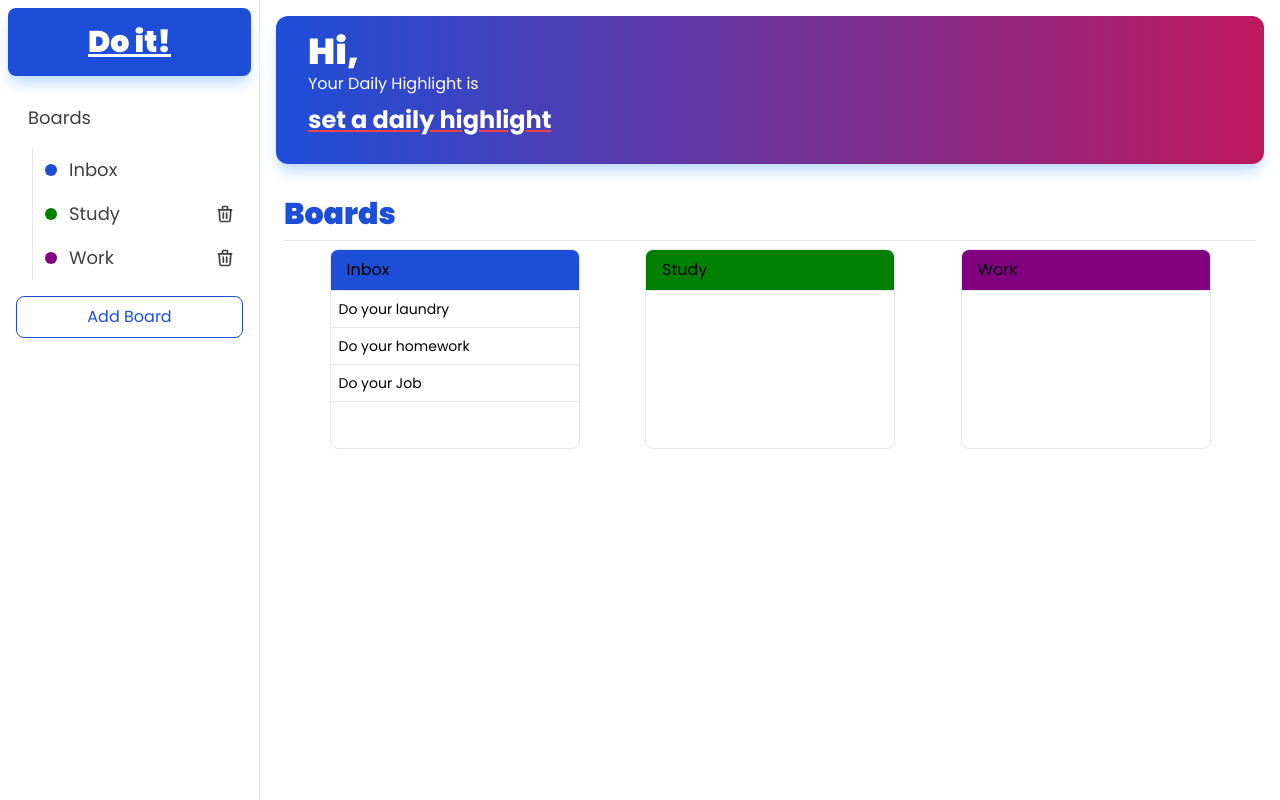
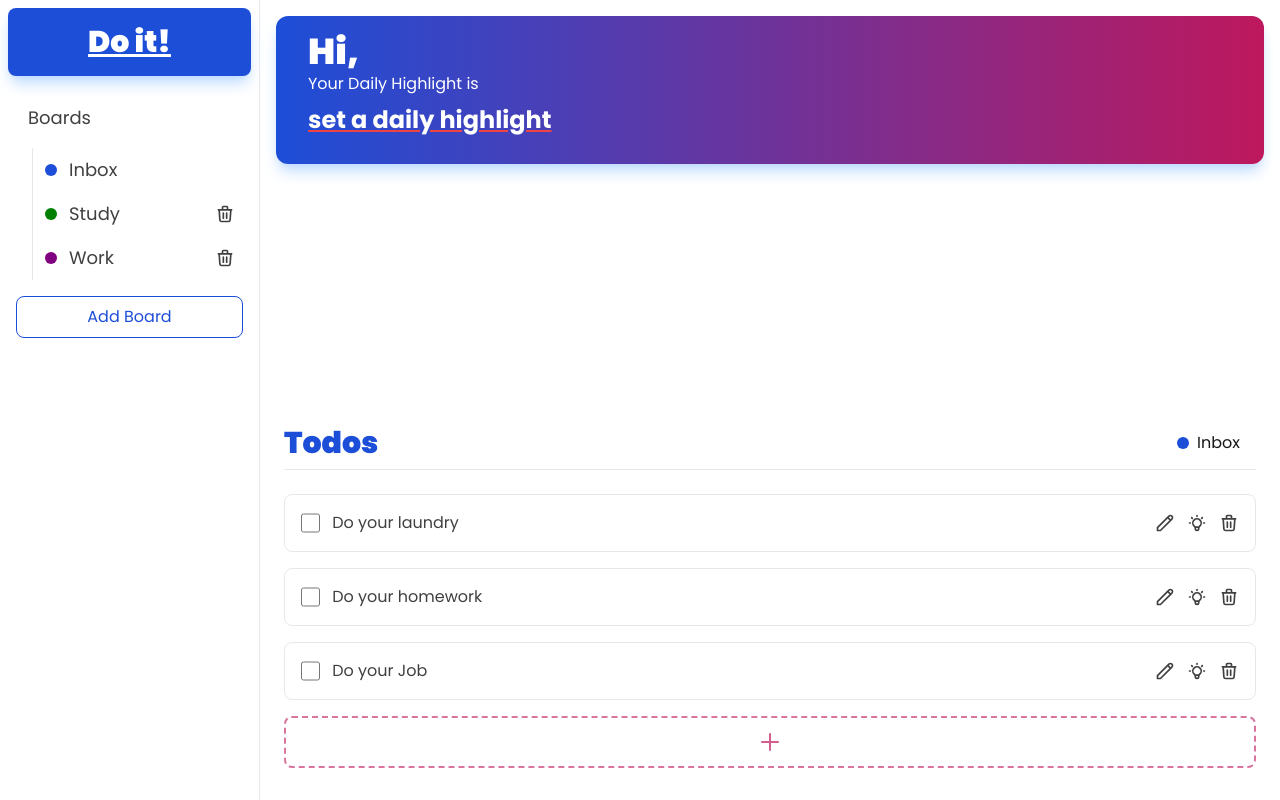
Before and after one commit to Arslan-Soomro/doit, a React (Vite) app: page / in a window 1280 px wide. Built offline with nearby package versions, Linux system fonts and the light colour scheme.

Commit message:
Add mini todo

```diff
--- a/src/App.tsx
+++ b/src/App.tsx
@@ -11,7 +11,6 @@ import SmartTodosList from "./components/SmartTodosList";
 import { useStore } from "./components/store";
 
 function App() {
-
   //TODO Save Todos to local Storage
   //TODO Add Focus Mode
   //TODO add Board View
@@ -20,22 +19,36 @@ function App() {
   //TODO app is not responsive
 
   const [isSideOpen, setIsSideOpen] = useState(false);
+  const [isBoardsOpen, setIsBoardsOpen] = useState(true);
 
   return (
     <>
-      <button onClick={() => setIsSideOpen(!isSideOpen)} className="block md:hidden absolute z-50 bottom-8 left-8 rounded-full bg-pclr-500 text-white shadow-lg shadow-pclr-200 p-3">{isSideOpen ? <ChevronLeftIcon className="w-5 h-5" /> : <ChevronRightIcon className="w-5 h-5" />}</button>
+      <button
+        onClick={() => setIsSideOpen(!isSideOpen)}
+        className="block md:hidden absolute z-50 bottom-8 left-8 rounded-full bg-pclr-500 text-white shadow-lg shadow-pclr-200 p-3"
+      >
+        {isSideOpen ? (
+          <ChevronLeftIcon className="w-5 h-5" />
+        ) : (
+          <ChevronRightIcon className="w-5 h-5" />
+        )}
+      </button>
       <div className="App w-full h-full font-pf">
         <div className="w-full h-full flex">
-          <div className={`w-[260px] transition-all duration-500 h-full absolute md:static md:block ${isSideOpen ? "left-0 top-0" : "-left-full"}`}>
+          <div
+            className={`w-[260px] transition-all duration-500 h-full absolute md:static md:block ${
+              isSideOpen ? "left-0 top-0" : "-left-full"
+            }`}
+          >
             <Sidebar />
           </div>
           <div className="flex-1 flex h-full w-full flex-col">
             <div className="p-4 h-[180px]">
               <Header />
             </div>
-            <div className="flex-1 py-4 overflow-y-auto" >
-              <BoardContainer />
-              {/* <ListContainer /> */}
+            <div className="flex-1 py-4 overflow-y-auto">
+              {/* FIXME Something needs to done here, maybe implement react router */}
+              <BoardContainer />  <ListContainer />
             </div>
           </div>
         </div>
--- a/src/components/Board.tsx
+++ b/src/components/Board.tsx
@@ -15,16 +15,17 @@ const Board = ({ name, color }: props) => {
   return (
     <div className="border rounded-lg w-[250px] h-[200px] overflow-hidden">
       <div
-        className="border-b px-4 py-2 w-full"
+        className="border-b px-4 py-2 text-white w-full"
         style={{ backgroundColor: color }}
       >
         {name}
       </div>
+      {todos.length > 0 ?
       <div className="text-sm w-full h-full overflow-y-auto">
         {todos.map((item, ind) => {
           return <MiniTodo key={ind} text={item.text} done={item.done} />;
         })}
-      </div>
+      </div> : <div className="h-full w-full flex justify-center py-5 text-nclr-700">Empty Board</div>}
     </div>
   );
 };
--- a/src/components/BoardContainer.tsx
+++ b/src/components/BoardContainer.tsx
@@ -13,7 +13,7 @@ const BoardContainer = () => {
       <div className="px-6">
         <hr className="my-2" />
       </div>
-      <div className="px-6 pb-4 w-full flex flex-wrap items-start justify-evenly gap-5">
+      <div className="px-6 pt-2 pb-4 w-full flex flex-wrap items-start justify-evenly gap-5">
         {
           boards.map((item, ind) => {
             return <Board key={ind} name={item.name} color={item.color} />
--- a/src/components/MiniTodo.tsx
+++ b/src/components/MiniTodo.tsx
@@ -1,12 +1,15 @@
 import { useState } from "react";
 import { TODO } from "../utils/customTypes";
+import { useStore } from "./store";
 
 const MiniTodo = ({ text, done } : {text: string, done: boolean}) => {
 
     const [isDone, setIsDone] = useState(done);
+    const updateTodoState = useStore((state) => state.updateTodoState);
 
     const toggler = () => {
         setIsDone(!isDone);
+        updateTodoState(text, isDone);
     }
 
     return(
```
